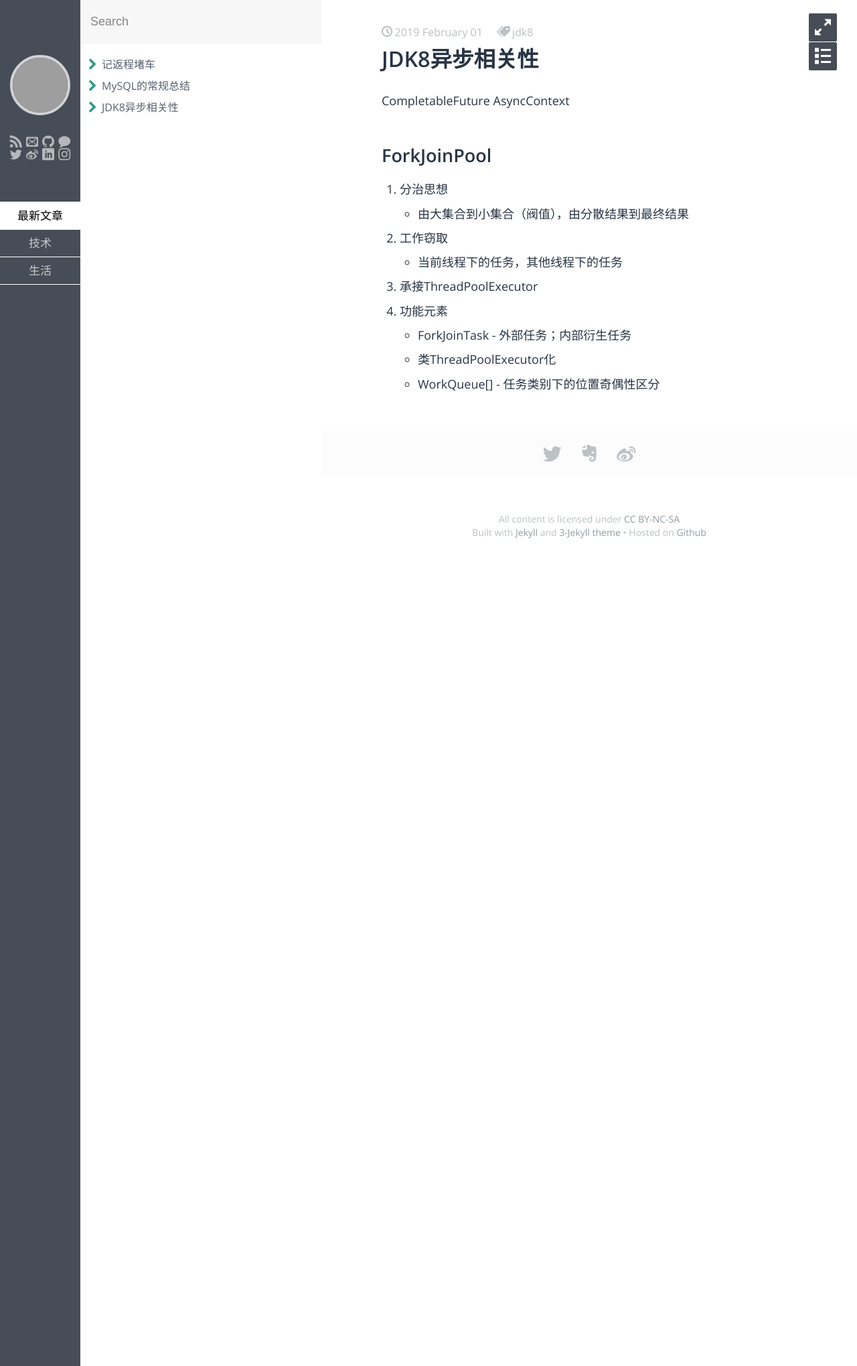
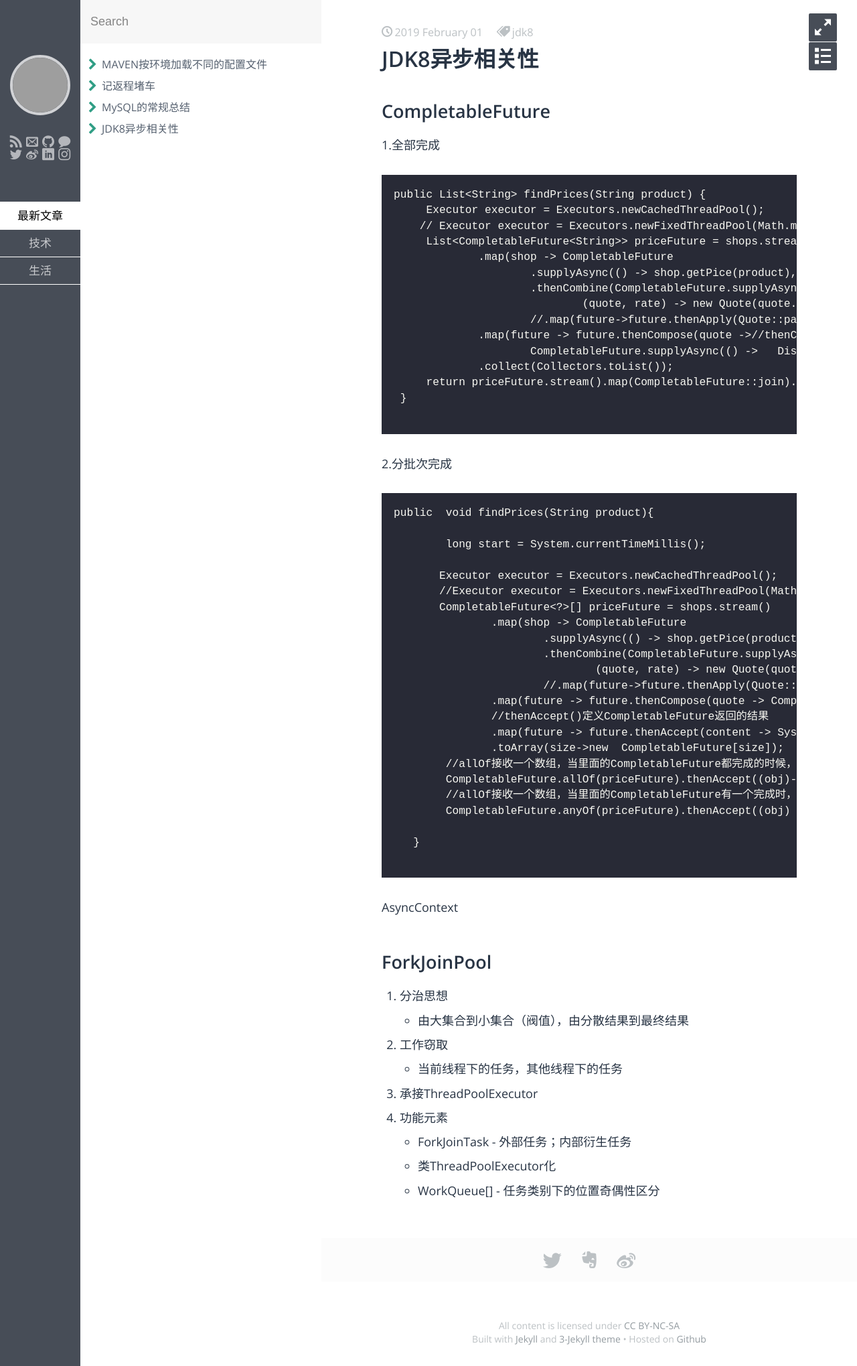
Before and after one commit to fdrgbs/fdrgbs.github.io, a Jekyll site: the page built from _posts/tech/2019-02-01-async.md, in a window 1280 px wide. Shown: the whole page at 67% size. Built offline with Jekyll 4.4.1, drawn with Linux system fonts in a browser that asks for light colours; some web fonts are replaced; grey boxes are pictures that could not be loaded.

Commit message:
maven filters

````diff
--- a/_posts/tech/2019-02-01-async.md
+++ b/_posts/tech/2019-02-01-async.md
@@ -7,7 +7,51 @@ tags: [jdk8]
 keywords: jdk8,async
 ---
 
-CompletableFuture
+## CompletableFuture
+1.全部完成
+```
+public List<String> findPrices(String product) {
+     Executor executor = Executors.newCachedThreadPool();
+    // Executor executor = Executors.newFixedThreadPool(Math.min(shops.size(),100));
+     List<CompletableFuture<String>> priceFuture = shops.stream()
+             .map(shop -> CompletableFuture
+                     .supplyAsync(() -> shop.getPice(product), executor)
+                     .thenCombine(CompletableFuture.supplyAsync(() -> ExchangeDemo.getRate("USD", "CNY"), executor),
+                             (quote, rate) -> new Quote(quote.getShop(), quote.getPrice() * rate, quote.getDiscount())))//这返回的是异步处理
+                     //.map(future->future.thenApply(Quote::parse))//thenApp是前一个对象完成了之后调下个对象的方法（parse）
+             .map(future -> future.thenCompose(quote ->//thenCompose是当前对象准备扔到一个异步操作里面
+                     CompletableFuture.supplyAsync(() ->   DiscountDemo.applyDiscount(quote), executor)))
+             .collect(Collectors.toList());
+     return priceFuture.stream().map(CompletableFuture::join).collect(Collectors.toList());
+ }
+
+```
+2.分批次完成
+```
+public  void findPrices(String product){
+
+        long start = System.currentTimeMillis();
+
+       Executor executor = Executors.newCachedThreadPool();
+       //Executor executor = Executors.newFixedThreadPool(Math.min(shops.size(),100));
+       CompletableFuture<?>[] priceFuture = shops.stream()
+               .map(shop -> CompletableFuture
+                       .supplyAsync(() -> shop.getPice(product), executor)
+                       .thenCombine(CompletableFuture.supplyAsync(()->ExchangeDemo.getRate("USD","CNY"),executor),
+                               (quote, rate) -> new Quote(quote.getShop(),quote.getPrice()*rate,quote.getDiscount())))//这返回的是异步处理
+                       //.map(future->future.thenApply(Quote::parse))//thenApp是前一个对象完成了之后调下个对象的方法（parse）
+               .map(future -> future.thenCompose(quote -> CompletableFuture.supplyAsync(() -> DiscountDemo.applyDiscount(quote), executor)))
+               //thenAccept()定义CompletableFuture返回的结果
+               .map(future -> future.thenAccept(content -> System.out.println(content + "(done in " + (System.currentTimeMillis() - start) + " msecs")))
+               .toArray(size->new  CompletableFuture[size]);
+        //allOf接收一个数组，当里面的CompletableFuture都完成的时候，就会执行下一个语句
+        CompletableFuture.allOf(priceFuture).thenAccept((obj)->System.out.println(" all done"));
+        //allOf接收一个数组，当里面的CompletableFuture有一个完成时，就会执行下一个语句
+        CompletableFuture.anyOf(priceFuture).thenAccept((obj) -> System.out.println("fastest anyOf done " + obj));
+
+   }
+
+```
 AsyncContext
 
 ## ForkJoinPool
--- /dev/null
+++ b/_posts/tech/2019-02-27-maven-filters.md
@@ -0,0 +1,25 @@
+---
+layout: post
+title: MAVEN按环境加载不同的配置文件
+date: 2019-02-27
+category: 技术
+tags: [maven]
+keywords: maven,filters
+---
+
+## 按环境加载不同的配置文件
+### JS不同环境的加载
+ * java下的filters
+
+![](/Users/sgl/Downloads/java-filters.png "过滤器样例")
+
+ * maven下的profile
+
+ ```
+  <profile>
+            <!--生产环境-->
+            <id>production</id>
+            <properties>
+                <!--Environment-->
+                <env>production</env>
+ ```
````
